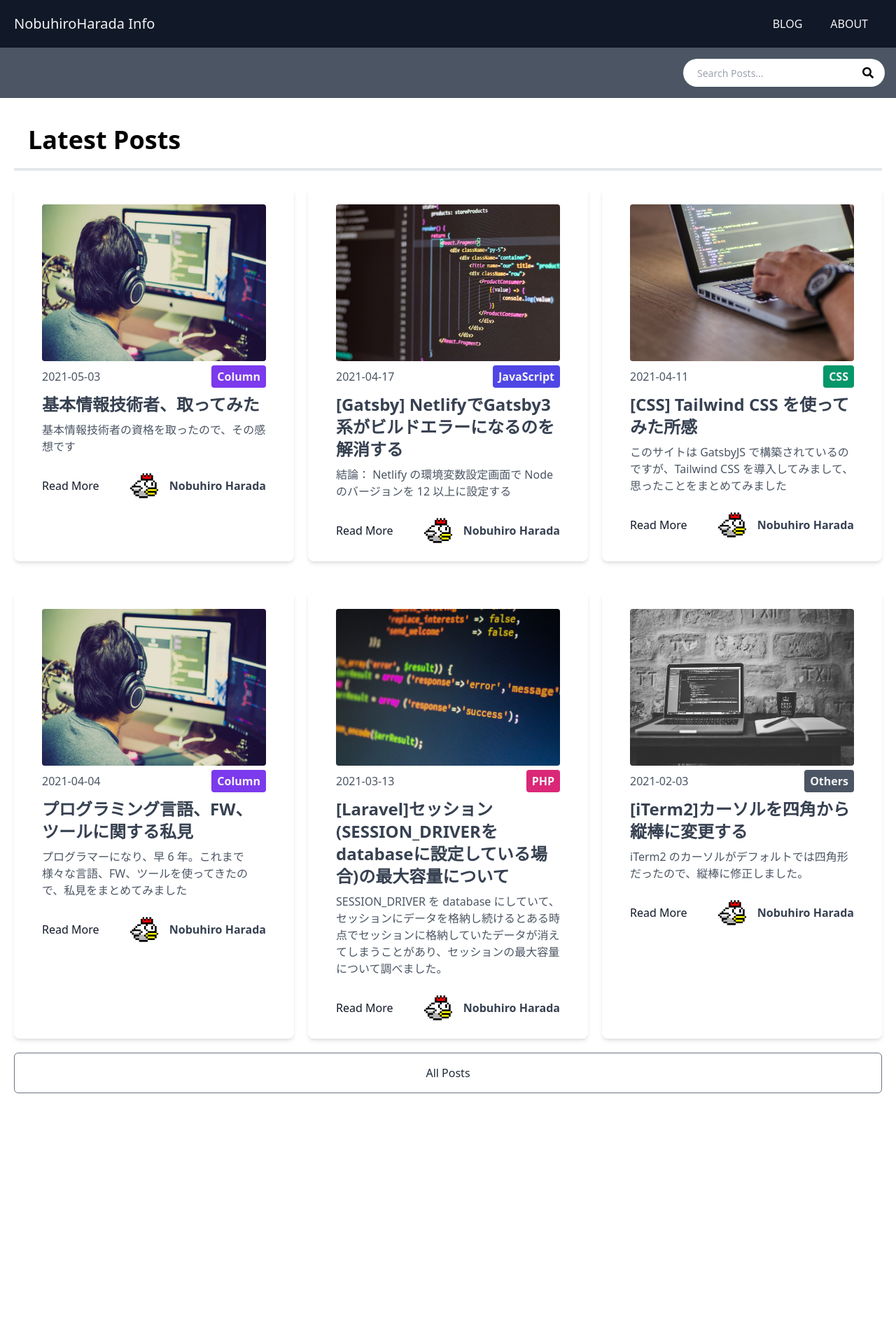
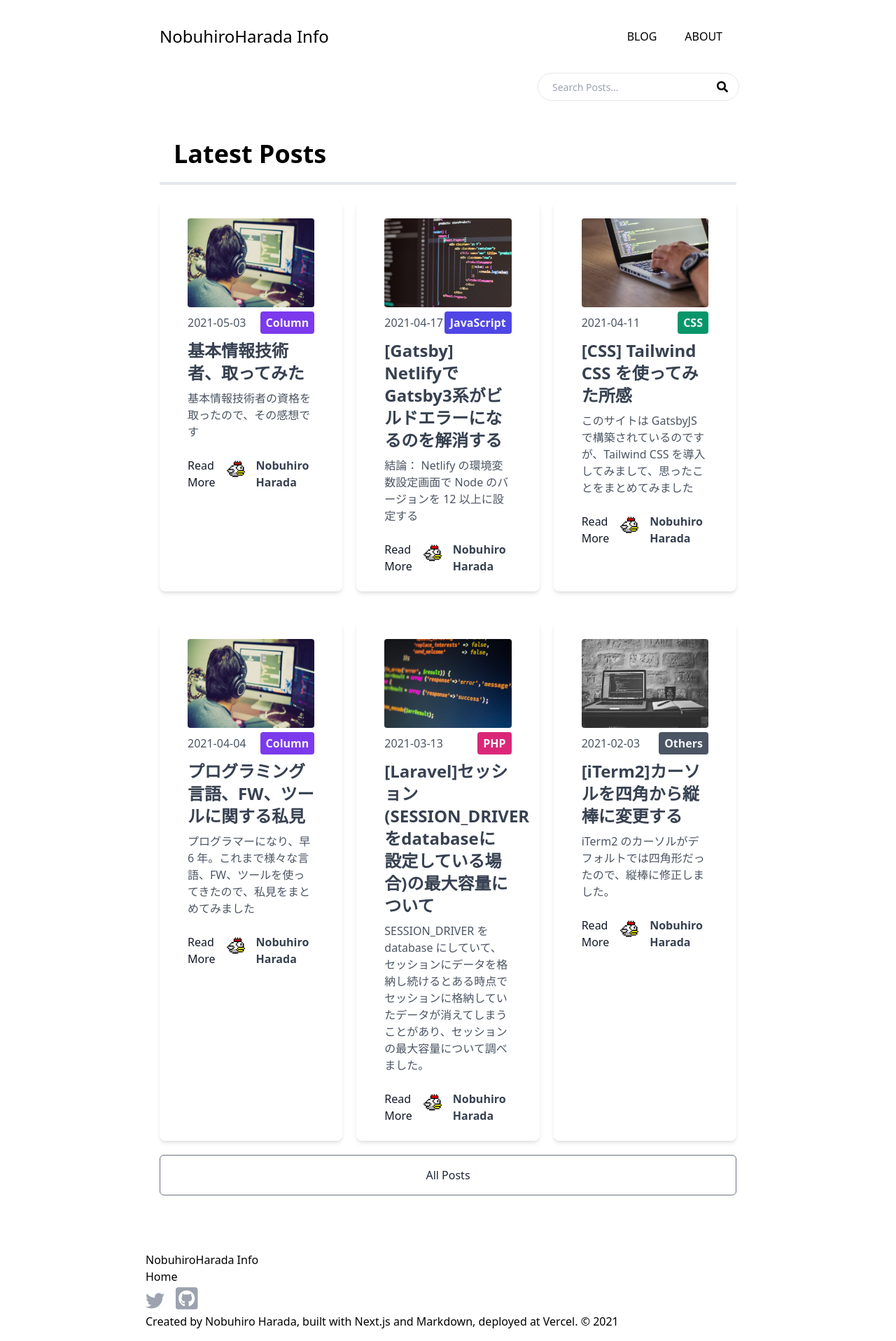
Before and after one commit to nobuhiroharada/nobuhiroharada_info, a Next.js app: page / in a window 1280 px wide. Shown: the whole page at 70% size. Before the commit the page ends 1602 px from the top, so only its background shows below. Built offline with nearby package versions, Linux system fonts and the light colour scheme.

Commit message:
Footer追加、レイアウト調整

```diff
--- /dev/null
+++ b/components/Footer.tsx
@@ -0,0 +1,53 @@
+import Link from 'next/link'
+import { FontAwesomeIcon } from '@fortawesome/react-fontawesome'
+import { faFacebookSquare, faGithubSquare, faTwitter } from '@fortawesome/free-brands-svg-icons'
+
+const Footer = () => {
+  return (
+    <footer className="mt-10">
+      <Link href="/" passHref>
+        <a>
+          <p className='hover:text-gray-500'>NobuhiroHarada Info</p>
+        </a>
+      </Link>
+      <div>
+        <ul className='p-0'>
+          <li>
+            <Link href="/">
+              <a className='leading-6 hover:text-gray-500'>
+                Home
+              </a>
+            </Link>
+          </li>
+          {/* <li>
+            <Link href="/about" className='leading-6 text-gray-400 hover:text-gray-600' activeClassName='text-gray-800 dark:text-gray-200'>About</Link>
+          </li>
+          <li>
+            <Link href="/portfolio" className='leading-6 text-gray-400 hover:text-gray-600' activeClassName='text-gray-800 dark:text-gray-200'>Portfolio</Link>
+          </li> */}
+        </ul>
+      </div>
+      <div>
+        <a href="https://www.facebook.com/nobuhiroharada1026"
+          className='pr-4 text-4xl text-gray-400 hover:text-gray-600'
+          target="_blank"
+          rel="noopener noreferrer"
+        >
+          <FontAwesomeIcon icon={faTwitter} size='xs' />
+        </a>
+        <a href="https://github.com/nobuhiroharada"
+          className='pr-4 text-4xl text-gray-400 hover:text-gray-600'
+          target="_blank"
+          rel="noopener noreferrer"
+        >
+          <FontAwesomeIcon icon={faGithubSquare} />
+        </a>
+      </div>
+      <div>
+        <p className='dark:text-gray-200'>Created by Nobuhiro Harada, built with Next.js and Markdown, deployed at Vercel. © {(new Date()).getFullYear()}</p>
+      </div>
+    </footer>
+  )
+}
+
+export default Footer
--- a/components/Header.tsx
+++ b/components/Header.tsx
@@ -2,21 +2,21 @@ import Link from 'next/link'
 
 const Header = () => {
   return (
-    <header className='w-full text-gray-100 bg-gray-900 shadow'>
+    <header className='w-full'>
       <div className='container flex flex-col flex-wrap items-center p-5 mx-auto md:flex-row'>
         <Link href='/'>
-          <a className='flex items-center mb-4 font-medium md:w-1/5 title-font md:justify-start md:mb-0'>
-            <span className='text-xl whitespace-nowrap'>NobuhiroHarada Info</span>
+          <a className='flex items-center mb-4 font-medium md:w-1/5 title-font md:justify-start md:mb-0 hover:text-gray-500'>
+            <span className='text-2xl whitespace-nowrap'>NobuhiroHarada Info</span>
           </a>
         </Link>
-        <nav className='flex flex-wrap items-center justify-end text-base md:w-4/5 md:ml-auto'>
+        <nav className='flex flex-wrap items-center justify-end text-base md:ml-auto'>
           <Link href='/blog'>
-            <a className='mx-5 uppercase cursor-pointer hover:text-indigo-300'>
+            <a className='mx-5 uppercase cursor-pointer hover:text-gray-500'>
               Blog
             </a>
           </Link>
           <Link href='/about'>
-            <a className='mx-5 uppercase cursor-pointer hover:text-indigo-300'>
+            <a className='mx-5 uppercase cursor-pointer hover:text-gray-500'>
               About
             </a>
           </Link>
--- a/components/Layout.tsx
+++ b/components/Layout.tsx
@@ -1,11 +1,12 @@
 import Head from 'next/head'
 import Header from '@/components/Header'
+import Footer from '@/components/Footer'
 import Search from '@/components/Search'
 import { LayoutType } from '@/types/LayoutType'
 
 const Layout = ({ title, keywords, description, children }: LayoutType) => {
   return (
-    <div>
+    <div className='max-w-4xl p-4 mx-auto my-0'>
       <Head>
         <title>{title}</title>
         <meta name='keywords' content={keywords} />
@@ -18,6 +19,7 @@ const Layout = ({ title, keywords, description, children }: LayoutType) => {
       <main className='container p-5 mx-auto'>
         {children}
       </main>
+      <Footer />
     </div>
   )
 }
--- a/components/Search.tsx
+++ b/components/Search.tsx
@@ -21,21 +21,21 @@ export default function Search() {
   }, [searchTerm])
 
   return (
-    <div className='relative bg-gray-600 p-4'>
-      <div className='container mx-auto flex items-center justify-center md:justify-end'>
+    <div className='relative p-4'>
+      <div className='container flex items-center justify-center mx-auto md:justify-end'>
         <div className='relative text-gray-600 w-72'>
           <form>
             <input
               type='search'
               name='search'
               id='search'
-              className='bg-white h-10 px-5 pr-10 rounded-full text-sm focus:outline-none w-72'
+              className='h-10 px-5 pr-10 text-sm bg-white border rounded-full focus:outline-none w-72'
               value={searchTerm}
               onChange={(e) => setSearchTerm(e.target.value)}
               placeholder='Search Posts...'
             />
 
-            <FaSearch className='absolute top-0 right-0 text-black mt-3 mr-4' />
+            <FaSearch className='absolute top-0 right-0 mt-3 mr-4 text-black' />
           </form>
         </div>
       </div>
--- a/package.json
+++ b/package.json
@@ -11,6 +11,9 @@
     "prepare": "husky install"
   },
   "dependencies": {
+    "@fortawesome/fontawesome-svg-core": "^1.2.36",
+    "@fortawesome/free-brands-svg-icons": "^5.15.4",
+    "@fortawesome/react-fontawesome": "^0.1.15",
     "@tailwindcss/typography": "^0.4.1",
     "gray-matter": "^4.0.3",
     "marked": "^3.0.2",
```
Also changed, not shown: 1 other file (tests, documents, lock files or other folders).
